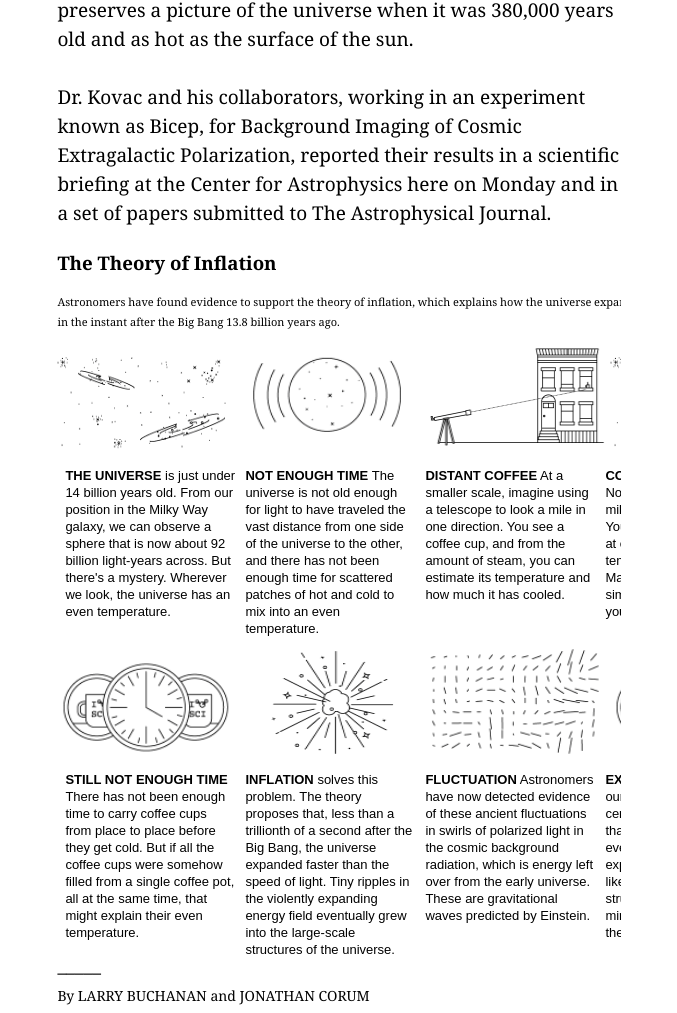
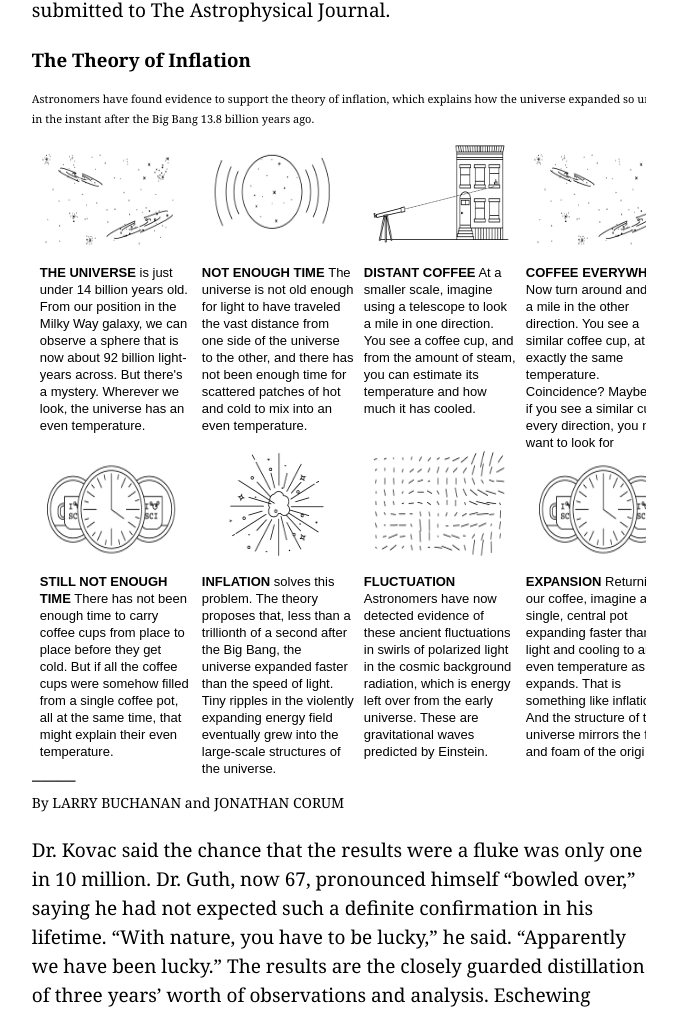
Before and after one commit to DanielMitiku/positioning-and-floating-elements, a plain HTML site: page index.html in a window 1280 px wide. Shown: the part 3211-4224 px from the top of the page, without its empty margins (301-978 px from the left). Drawn offline with Linux system fonts and the light colour scheme; a script that the page names is missing.

Commit message:
corrected final comment

```diff
--- a/main.css
+++ b/main.css
@@ -82,7 +82,7 @@ html{
 }
 
 .articles{
-    margin: 5px 28%;
+    margin: 5px 26%;
     line-height: 20px;
     overflow: hidden;
 }
@@ -115,7 +115,8 @@ html{
 }
 .tops, .bottoms{
     margin: 0 5px;
-    width: 170px;
+    width: 152px;
+    margin-bottom: 5px;
 }
 /*.top img{
     width: 170px;
@@ -227,11 +228,13 @@ background-color: #326891;
     line-height: 1.8125rem;
 }
 .botrow-imgs img{
-    width: 180px;
+    width: 140px;
+    margin: 0 10px;
     height: 110px;
 }
 .toprow-imgs img{
-    width: 180px;
+    width: 140px;
+    margin: 0 10px;
     height: 110px;
 }
 
```
